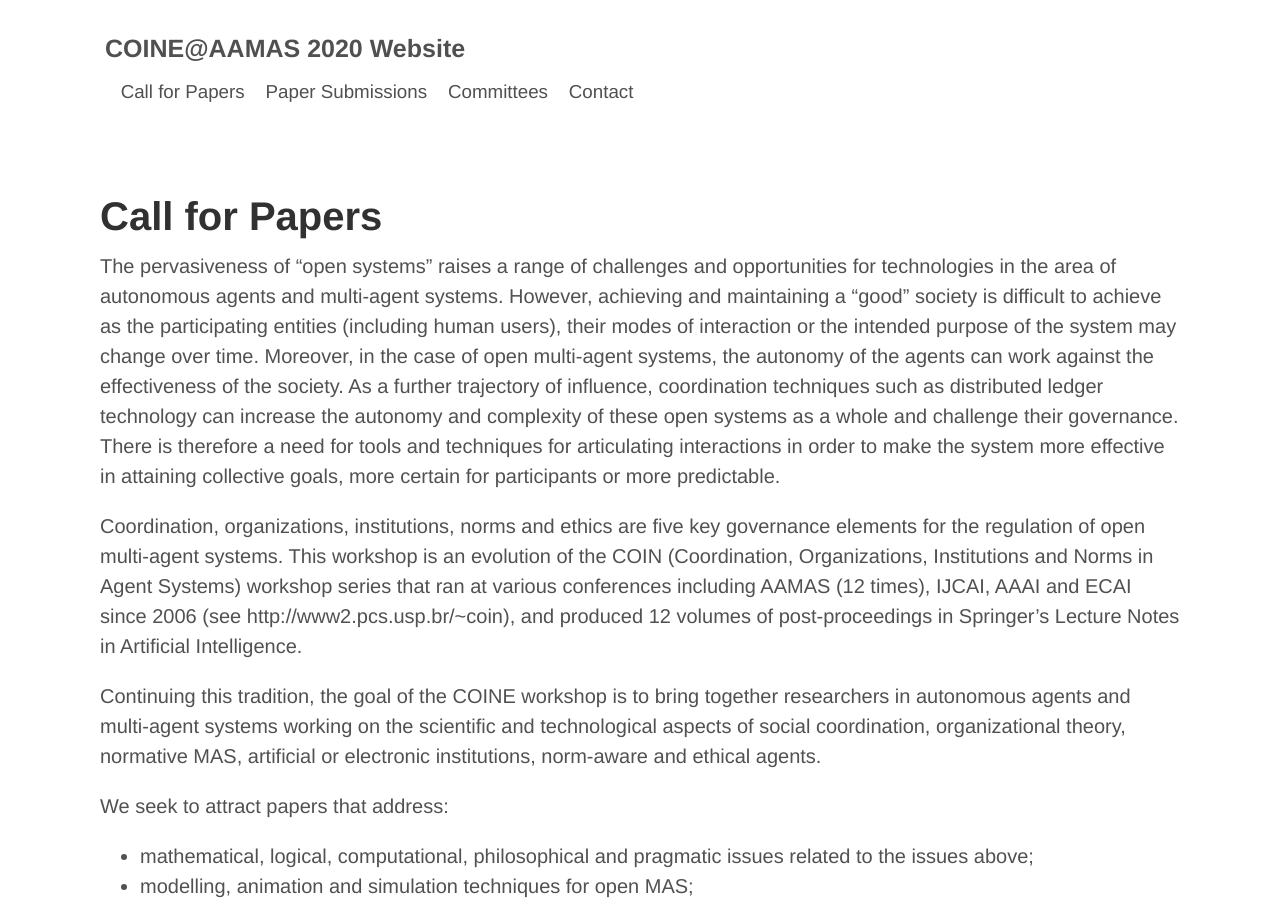
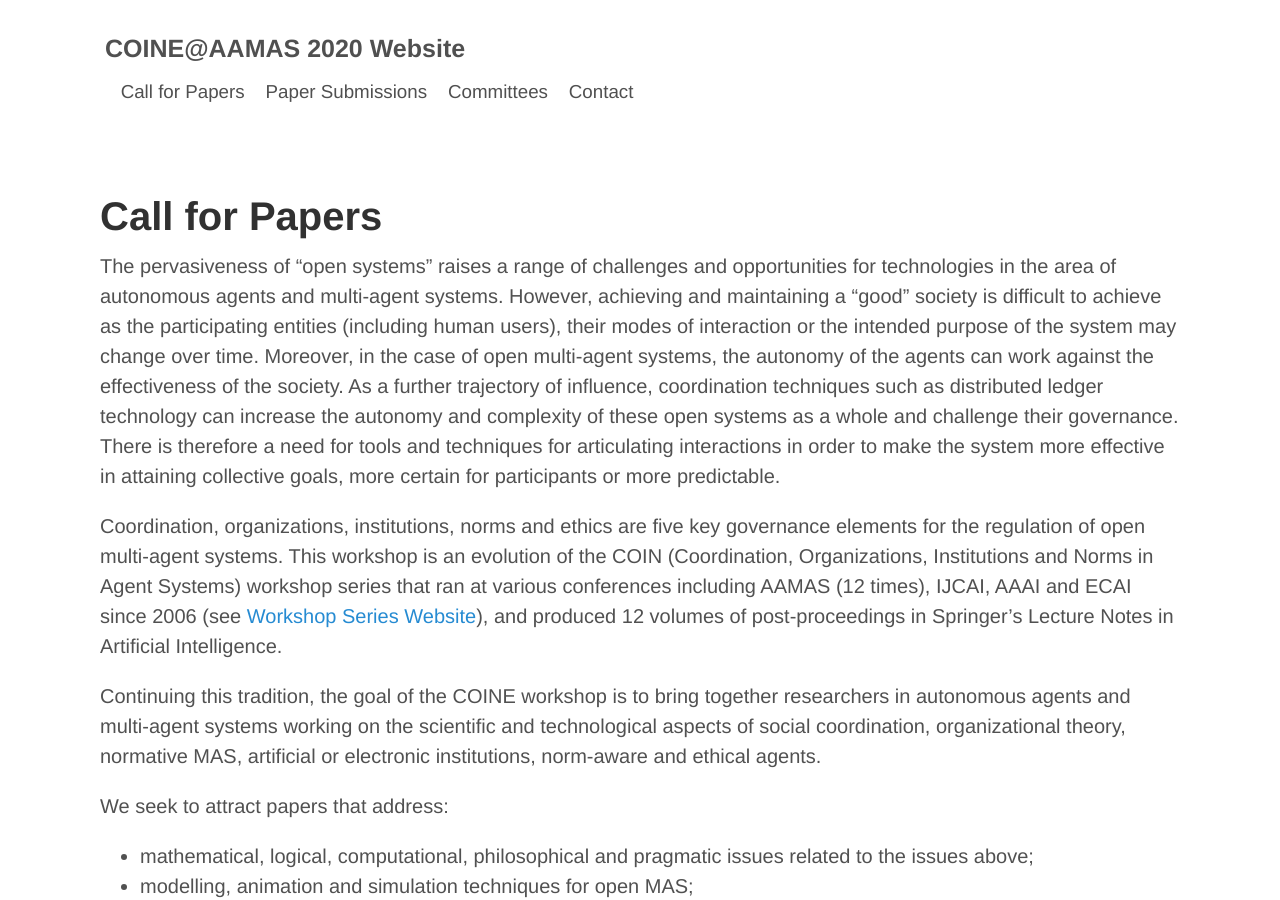
Before and after one commit to coin-workshop/coine-2020-new-zealand, a Jekyll site: the page built from call_for_papers.md, in a window 1280 px wide and 900 px high. Built offline with Jekyll 4.4.1, drawn with Linux system fonts in a browser that asks for light colours.

Commit message:
Update link.

```diff
--- a/call_for_papers.md
+++ b/call_for_papers.md
@@ -7,7 +7,7 @@ title: COINE
 
 The pervasiveness of "open systems" raises a range of challenges and opportunities for technologies in the area of autonomous agents and multi-agent systems. However, achieving and maintaining a "good" society is difficult to achieve as the participating entities (including human users), their modes of interaction or the intended purpose of the system may change over time. Moreover, in the case of open multi-agent systems, the autonomy of the agents can work against the effectiveness of the society. As a further trajectory of influence, coordination techniques such as distributed ledger technology can increase the autonomy and complexity of these open systems as a whole and challenge their governance. There is therefore a need for tools and techniques for articulating interactions in order to make the system more effective in attaining collective goals, more certain for participants or more predictable.
 
-Coordination, organizations, institutions, norms and ethics are five key governance elements for the regulation of open multi-agent systems. This workshop is an evolution of the COIN (Coordination, Organizations, Institutions and Norms in Agent Systems) workshop series that ran at various conferences including AAMAS (12 times), IJCAI, AAAI and ECAI since 2006 (see http://www2.pcs.usp.br/~coin), and produced 12 volumes of post-proceedings in Springer's Lecture Notes in Artificial Intelligence.
+Coordination, organizations, institutions, norms and ethics are five key governance elements for the regulation of open multi-agent systems. This workshop is an evolution of the COIN (Coordination, Organizations, Institutions and Norms in Agent Systems) workshop series that ran at various conferences including AAMAS (12 times), IJCAI, AAAI and ECAI since 2006 (see [Workshop Series Website](http://www2.pcs.usp.br/~coin)), and produced 12 volumes of post-proceedings in Springer's Lecture Notes in Artificial Intelligence.
 
 Continuing this tradition, the goal of the COINE workshop is to bring together researchers in autonomous agents and multi-agent systems working on the scientific and technological aspects of social coordination, organizational theory, normative MAS, artificial or electronic institutions, norm-aware and ethical agents.
 
```
